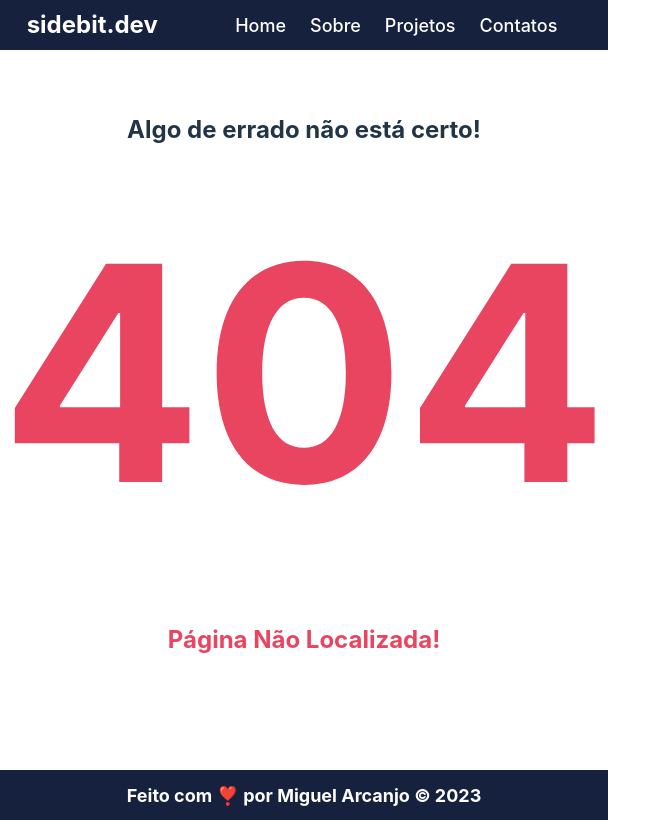
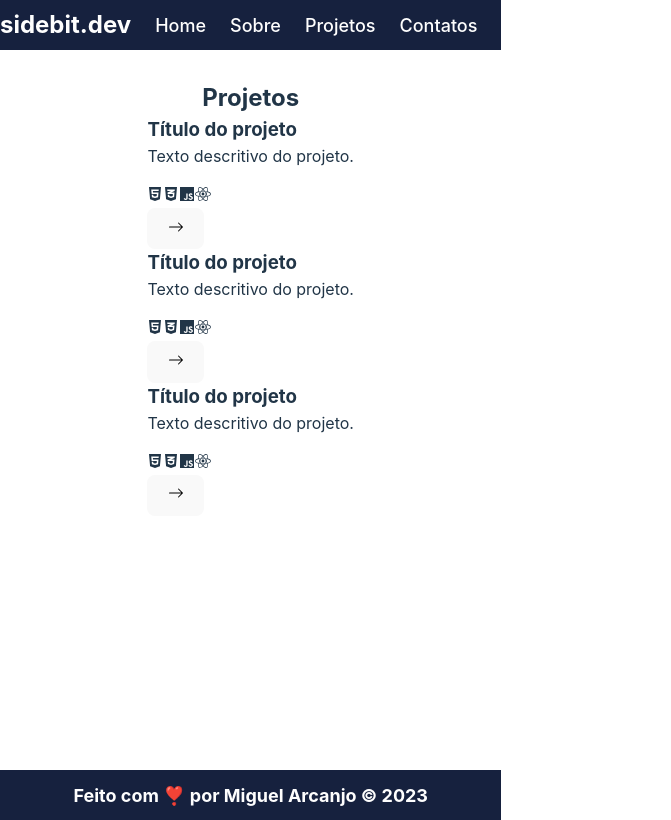
Before and after one commit to mig-ramos/portfolio, a React (Vite) app: page /projetos in a window 1280 px wide. Before the commit this address had no page. Shown: the whole page, without its empty margins (0-671 px from the left). Built offline with nearby package versions, Linux system fonts and the light colour scheme.

Commit message:
feat: Cria Card da page Projetos

```diff
--- /dev/null
+++ b/src/components/Card/index.jsx
@@ -0,0 +1,26 @@
+
+import styles from './Card.module.css'
+import { FaHtml5, FaCss3Alt, FaJs, FaReact } from 'react-icons/fa'
+import { BsArrowRight } from 'react-icons/bs'
+
+function Card() {
+    return (
+        <section className={styles.card}>
+            <h3>Título do projeto</h3>
+            <p>Texto descritivo do projeto.</p>
+            <div className={styles.card_footer}>
+                <div className={styles.card_icones}>
+                    <FaHtml5 />
+                    <FaCss3Alt />
+                    <FaJs />
+                    <FaReact />
+                </div>
+                <button className={styles.botao}>
+                    <BsArrowRight />
+                </button>
+            </div>
+        </section>
+    )
+}
+
+export default Card
--- a/src/pages/Projetos/index.jsx
+++ b/src/pages/Projetos/index.jsx
@@ -0,0 +1,15 @@
+
+import Card from '../../components/Card'
+
+function Projetos() {
+    return (
+        <>
+            <h2>Projetos</h2>
+            <Card />
+            <Card />
+            <Card />
+        </>
+    )
+}
+
+export default Projetos
--- a/src/routes.jsx
+++ b/src/routes.jsx
@@ -1,7 +1,7 @@
 import { BrowserRouter, Route, Routes } from 'react-router-dom'
 import Home from './pages/Home'
 import Sobre from './pages/Sobre'
-// import Projetos from './pages/Projetos'
+import Projetos from './pages/Projetos'
 import Contatos from './pages/Contatos'
 import Page404 from './pages/Page404'
 import PageBase from './pages/PageBase'
@@ -13,7 +13,7 @@ function AppRoutes() {
                 <Route path='/' element={ <PageBase /> }>
                     <Route index element={ <Home /> }></Route>
                     <Route path="/sobre" element={ <Sobre /> }></Route>
-                    {/* <Route path="/projetos" element={ <Projetos /> }></Route> */}
+                    <Route path="/projetos" element={ <Projetos /> }></Route>
                     <Route path="/contatos" element={ <Contatos /> }></Route>
                     <Route path="*" element={ <Page404 /> }></Route>
                 </Route>
```
Also changed, not shown: src/pages/Projetos/Projetos.module.css (added, +55 -0 lines), src/components/Card/Card.module.css (added).
